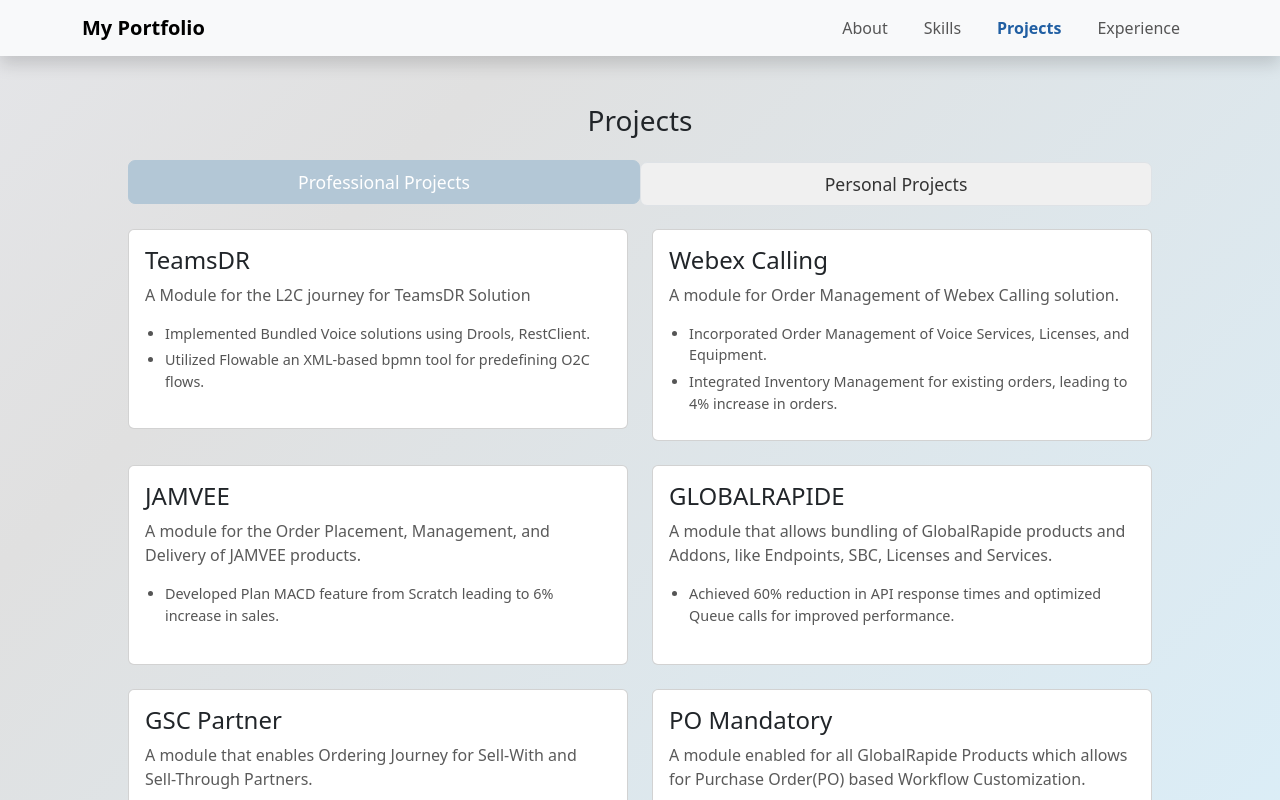
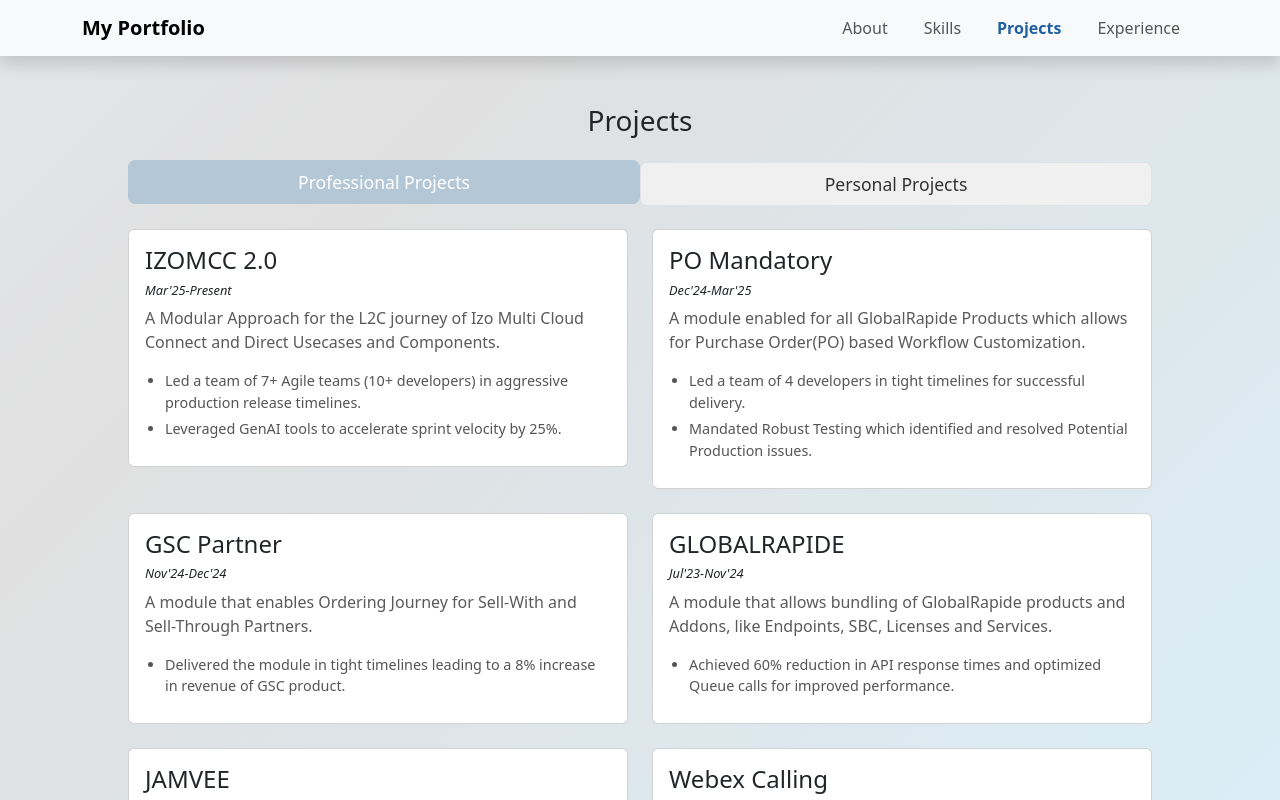
Before and after one commit to sharma-isha/portfolio, an Angular app: page /projects in a window 1280 px wide. Built offline with nearby package versions, Linux system fonts and the light colour scheme.

Commit message:
added new experience and new professional projects

```diff
--- a/src/app/about/about.component.html
+++ b/src/app/about/about.component.html
@@ -9,7 +9,7 @@
   <div class="justify-content-center align-items-center text-center">
     <h1>About me</h1>
     <p class="lead" style="padding-left: 10%;padding-right: 10%;">Hi, I am Isha Sharma, a passionate Software
-      Developer with <b>3+ years</b> of experience specializing
+      Developer with <b>5 years</b> of experience specializing
       in building scalable Java-based
       microservices.
       I am proficient in <b>SpringBoot</b>, <b>Java</b>
--- a/src/app/experience/experience.component.ts
+++ b/src/app/experience/experience.component.ts
@@ -16,11 +16,12 @@
       role: 'Tech Lead',
       duration: "Mar'25 - Present",
       responsibilities: [
-        'Led a newly formed backend team post-transition, aligning quickly on goals and architecture to drive delivery of a high-impact digital product.',
-        'Delivered a scalable, production-grade solution under aggressive timelines.',
-        'Accelerated sprint velocity by 25% by integrating GenAI solutions into development workflows, optimizing code generation, testing, and documentation.'
+        'Spearheaded backend development across 7+ Agile teams (10+ members), driving the end-to-end architecture, design, and delivery of IzoMCC.',
+        'Delivered critical features under aggressive timelines, ensuring seamless API integration and 0 major defects in production deployments.',
+        'Applied GenAI-powered tools with CI/CD automation, boosting sprint velocity by 25% and significantly improving developer throughput.',
+        'Built a robust Flowable-based framework enabling auto re-triggers, reducing feature rollout time by 20% and enhancing production stability.'
       ],
-      technologies: ['Java','SpringBoot', 'Spring Security', 'Keycloak', 'Thymeleaf', 'Spring JPA', 'RabbitMQ', 'Redis','Jenkins','Co-Pilot']
+      technologies: ['Java','SpringBoot', 'Spring Security', 'Keycloak', 'Thymeleaf', 'Spring JPA', 'RabbitMQ', 'Redis','Jenkins','Co-Pilot','Swagger']
     },
     {
       company: 'Tata Communications',
--- a/src/app/projects/projects.component.css
+++ b/src/app/projects/projects.component.css
@@ -84,3 +84,7 @@
     line-height: 1.2; /* Optional: Adjust line height for readability */
     color: #6c757d; /* Optional: Subtle gray for less emphasis */
 }
+
+  .card-timeLine {
+    font-size: 0.8rem; /* Larger title font */
+  }
--- a/src/app/projects/projects.component.html
+++ b/src/app/projects/projects.component.html
@@ -25,7 +25,7 @@
           <div class="col">
             <div class="card h-100" style="min-height: 200px;">
               <div class="card-body">
-                <h5 class="card-title">{{ project.title }}</h5>
+                <span><h5 class="card-title">{{ project.title }}</h5><h6 class="card-timeLine"><i>{{project.timeLine}}</i></h6></span>
                 <p class="card-text">{{ project.shortDescription }}</p>
                 <ul class="features-list">
                   <li *ngFor="let feature of project.features">{{ feature }}</li>
--- a/src/app/projects/projects.component.ts
+++ b/src/app/projects/projects.component.ts
@@ -11,14 +11,56 @@
 export class ProjectsComponent {
   professionalProjects = [
     {
-      title: 'TeamsDR',
-      shortDescription: 'A Module for the L2C journey for TeamsDR Solution',
+      title: 'IZOMCC 2.0',
+      shortDescription: 'A Modular Approach for the L2C journey of Izo Multi Cloud Connect and Direct Usecases and Components.',
       image: 'path/to/image.jpg',
       link: 'https://github.com/your-repo',
       features: [
-        'Implemented Bundled Voice solutions using Drools, RestClient.',
-        'Utilized Flowable an XML-based bpmn tool for predefining O2C flows.'
-      ]
+        'Led a team of 7+ Agile teams (10+ developers) in aggressive production release timelines.',
+        'Leveraged GenAI tools to accelerate sprint velocity by 25%.'
+      ],
+      timeLine:"Mar'25-Present"
+    },
+    {
+      title: 'PO Mandatory',
+      shortDescription: 'A module enabled for all GlobalRapide Products which allows for Purchase Order(PO) based Workflow Customization.',
+      image: 'path/to/image.jpg',
+      link: 'https://github.com/your-repo',
+      features: [
+        'Led a team of 4 developers in tight timelines for successful delivery.',
+        'Mandated Robust Testing which identified and resolved Potential Production issues.'
+      ],
+      timeLine:"Dec'24-Mar'25"
+    },
+    {
+      title: 'GSC Partner',
+      shortDescription: 'A module that enables Ordering Journey for Sell-With and Sell-Through Partners.',
+      image: 'path/to/image.jpg',
+      link: 'https://github.com/your-repo',
+      features: [
+        'Delivered the module in tight timelines leading to a 8% increase in revenue of GSC product.'
+      ],
+      timeLine:"Nov'24-Dec'24"
+    },
+    {
+      title: 'GLOBALRAPIDE',
+      shortDescription: 'A module that allows bundling of GlobalRapide products and Addons, like Endpoints, SBC, Licenses and Services.',
+      image: 'path/to/image.jpg',
+      link: 'https://github.com/your-repo',
+      features: [
+        'Achieved 60% reduction in API response times and optimized Queue calls for improved performance.'
+      ],
+      timeLine:"Jul'23-Nov'24"
+    },
+    {
+      title: 'JAMVEE',
+      shortDescription: 'A module for the Order Placement, Management, and Delivery of JAMVEE products.',
+      image: 'path/to/image.jpg',
+      link: 'https://github.com/your-repo',
+      features: [
+        'Developed Plan MACD feature from Scratch leading to 6% increase in sales.'
+      ],
+      timeLine:"Jul'21-Jul'23"
     },
     {
       title: 'Webex Calling',
@@ -28,54 +70,19 @@
       features: [
         'Incorporated Order Management of Voice Services, Licenses, and Equipment.',
         'Integrated Inventory Management for existing orders, leading to 4% increase in orders.'
-      ]
+      ],
+      timeLine:"Jul'21-Jul'23"
     },
     {
-      title: 'JAMVEE',
-      shortDescription: 'A module for the Order Placement, Management, and Delivery of JAMVEE products.',
+      title: 'TeamsDR',
+      shortDescription: 'A Module for the L2C journey for TeamsDR Solution',
       image: 'path/to/image.jpg',
       link: 'https://github.com/your-repo',
       features: [
-        'Developed Plan MACD feature from Scratch leading to 6% increase in sales.'
-      ]
-    },
-    {
-      title: 'GLOBALRAPIDE',
-      shortDescription: 'A module that allows bundling of GlobalRapide products and Addons, like Endpoints, SBC, Licenses and Services.',
-      image: 'path/to/image.jpg',
-      link: 'https://github.com/your-repo',
-      features: [
-        'Achieved 60% reduction in API response times and optimized Queue calls for improved performance.'
-      ]
-    },
-    {
-      title: 'GSC Partner',
-      shortDescription: 'A module that enables Ordering Journey for Sell-With and Sell-Through Partners.',
-      image: 'path/to/image.jpg',
-      link: 'https://github.com/your-repo',
-      features: [
-        'Delivered the module in tight timelines leading to a 8% increase in revenue of GSC product.'
-      ]
-    },
-    {
-      title: 'PO Mandatory',
-      shortDescription: 'A module enabled for all GlobalRapide Products which allows for Purchase Order(PO) based Workflow Customization.',
-      image: 'path/to/image.jpg',
-      link: 'https://github.com/your-repo',
-      features: [
-        'Led a team of 4 developers in tight timelines for successful delivery.',
-        'Mandated Robust Testing which identified and resolved Potential Production issues.'
-      ]
-    },
-    {
-      title: 'IZOMCC 2.0',
-      shortDescription: 'A Modular Approach for the L2C journey of Izo Multi Cloud Connect and Direct Usecases and Components.',
-      image: 'path/to/image.jpg',
-      link: 'https://github.com/your-repo',
-      features: [
-        'Led a team of 6 developers in aggressive production release timelines.',
-        'Leveraged GenAI tools to accelerate sprint velocity by 25%.'
-      ]
+        'Implemented Bundled Voice solutions using Drools, RestClient.',
+        'Utilized Flowable an XML-based bpmn tool for predefining O2C flows.'
+      ],
+      timeLine:"Jul'21-Jul'23"
     }
   ];
 
```
